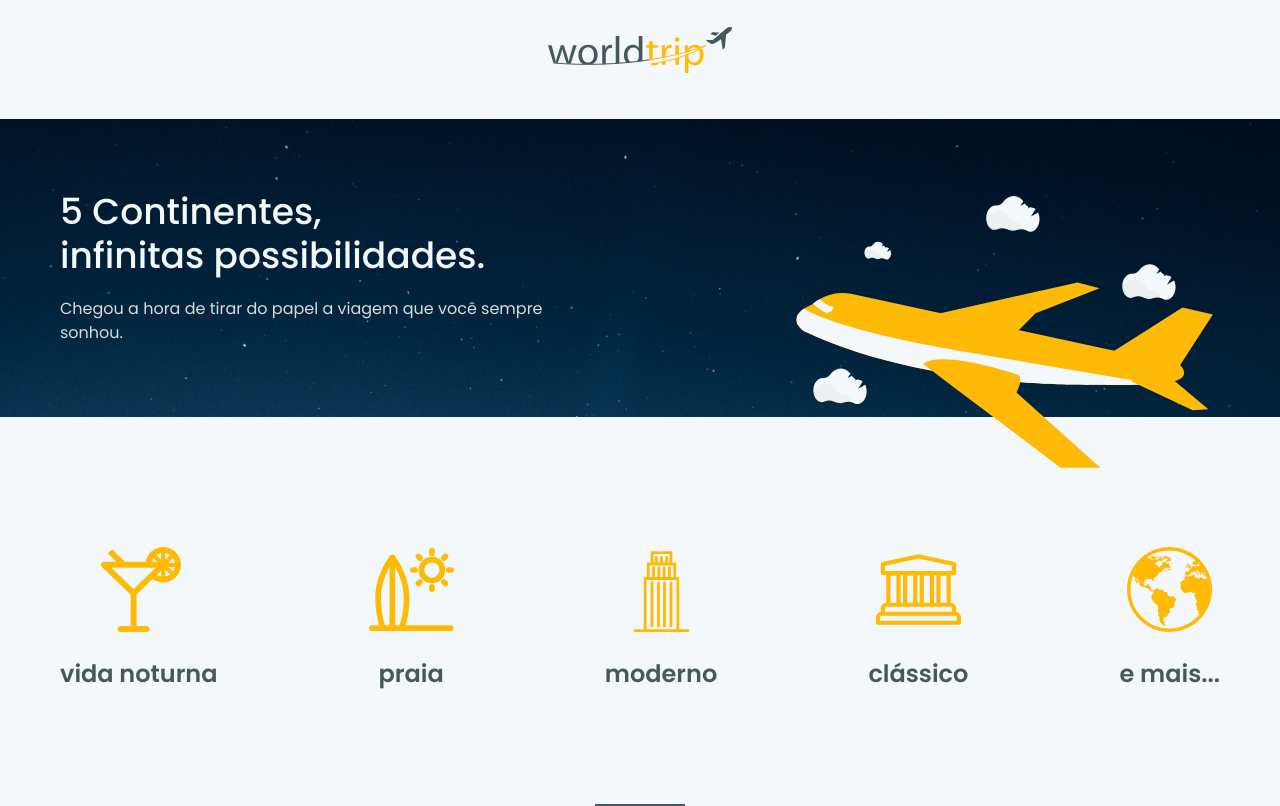
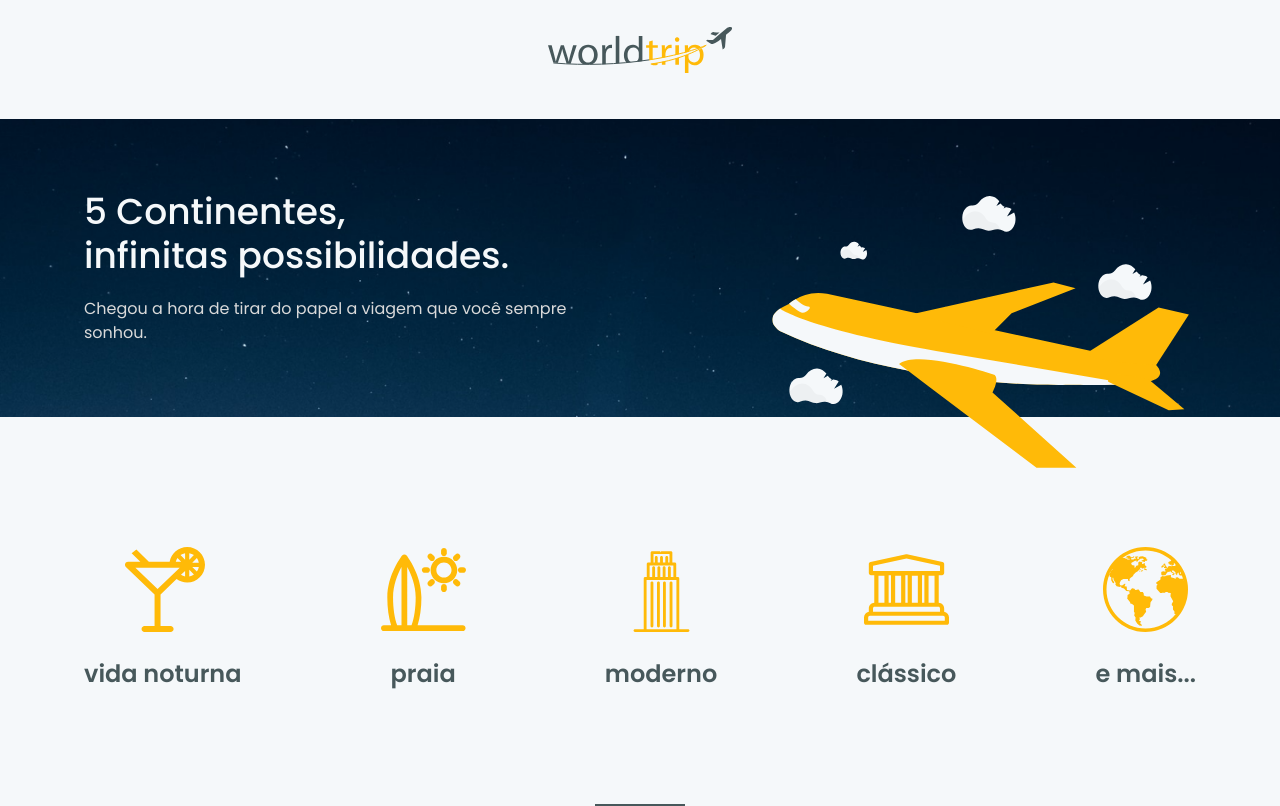
Before and after one commit to MatheusPires99/worldtrip, a Next.js app: page / in a window 1280 px wide. Built offline with nearby package versions, Linux system fonts and the light colour scheme.

Commit message:
refactor: add padding x to Wrapper component

```diff
--- a/src/components/Header/index.tsx
+++ b/src/components/Header/index.tsx
@@ -14,7 +14,6 @@ export function Header({ goBackHref = null }: HeaderProps) {
     <Wrapper
       as="header"
       bg="gray.50"
-      px="6"
       h={100}
       align="center"
       justify={goBackHref ? 'space-between' : 'center'}
--- a/src/components/Wrapper/index.tsx
+++ b/src/components/Wrapper/index.tsx
@@ -8,7 +8,7 @@ type WrapperProps = ChakraFlexProps & {
 
 export function Wrapper({ children, ...rest }: WrapperProps) {
   return (
-    <Flex w="100%" maxWidth={1160} mx="auto" {...rest}>
+    <Flex w="100%" maxWidth={1160} mx="auto" px="6" {...rest}>
       {children}
     </Flex>
   );
```
